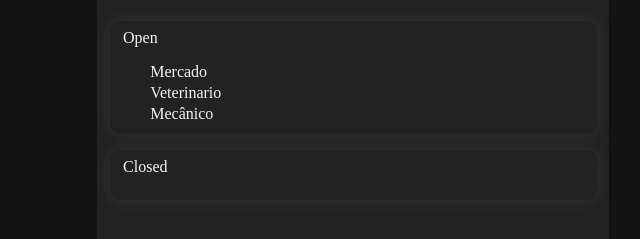
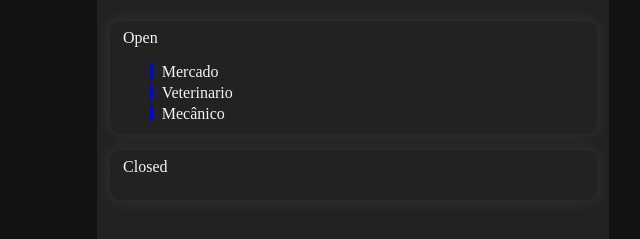
Before and after one commit to eduardorezzadori/simple-todo, a plain HTML site: page index.html in a window 1280 px wide. Shown: the part 299-538 px from the top of the page, 515-1155 px from the left. Drawn offline with Linux system fonts and the light colour scheme; a web font is replaced by a local one.

Commit message:
finalização da primeira versão do comportamento e algumas mudanças no estilo

```diff
--- a/main.js
+++ b/main.js
@@ -4,19 +4,19 @@ class UI {
         {
             id: 0,
             name: "Mercado",
-            color: "Azul",
+            color: "blue",
             isOpen: true
         },
         {
             id: 1,
             name: "Veterinario",
-            color: "Azul",
+            color: "blue",
             isOpen: true
         },
         {
             id: 2,
             name: "Mecânico",
-            color: "Azul",
+            color: "blue",
             isOpen: true
         },
     ];
@@ -46,19 +46,22 @@ class UI {
         }, 300);
     }
 
-    static appendTask(name, color) {
+    static appendTask(name, color, id) {
         const box = document.getElementById("opened-list");
 
         const newTask = document.createElement("li");
-
+        const colorTask = document.createElement("div");
         const newContent = document.createTextNode(`${name}`);
 
+        newTask.appendChild(colorTask);
         newTask.appendChild(newContent);
 
+        colorTask.classList.add("color-task")
+        colorTask.classList.add(`${color}`);
+
         newTask.classList.add("task-opened");
-        newTask.classList.add(`${color}`);
 
-        newTask.id = `new-task-${this.openedTaskCount}`
+        newTask.id = `new-task-${id}`
 
         newTask.addEventListener("click", this.closeTask);
 
@@ -76,7 +79,7 @@ class UI {
             isOpen: true
         })
 
-        this.appendTask(name, color);
+        this.appendTask(name, color, this.openedTaskCount);
     }
 
     static closeTask(event) {
@@ -89,30 +92,13 @@ class UI {
         task.classList.add("task-closed")
 
         box.appendChild(task);
-
-        task.remove()
-
     }
 
     static renderTasks() {
         const box = document.getElementById("opened-list");
 
         for (const task of UI.tasks) {
-            const newTask = document.createElement("li");
-
-            const newContent = document.createTextNode(`${task.name}`);
-
-            newTask.appendChild(newContent);
-
-            newTask.classList.add("task-opened");
-            newTask.classList.add(`${task.color}`);
-
-            newTask.id = `new-task-${task.id}`
-
-            newTask.addEventListener("click", this.closeTask);
-
-            box.appendChild(newTask);
-
+            this.appendTask(task.name, task.color, task.id)
             this.openedTaskCount++;
         }
     }
--- a/stylesheet.css
+++ b/stylesheet.css
@@ -75,6 +75,28 @@ body {
     border-radius: 25px;
 }
 
+.color-task {
+    height: 2vh;
+    width: 0.2vw;
+
+    border-radius: 2px;
+
+    margin-right: 0.7vw;
+}
+
+.blue {
+    background-color: blue;
+}
+.yellow {
+    background-color: yellow;
+}
+.green {
+    background-color: green;
+}
+.red {
+    background-color: red;
+}
+
 /* add tasks */
 .add-task {
     margin: 3vh auto;
@@ -115,13 +137,18 @@ body {
     box-shadow: 0 0 15px rgba(var(--card-shadow-rgb), var(--card-shadow-rgb), var(--card-shadow-rgb), var(--card-shadow-a));
 }
 
-ul.opened-list, ul.closed-list {
+ul.opened-list,
+ul.closed-list {
     list-style-type: none;
     padding-bottom: 1vh;
 }
 
-li.task-opened, li.task-closed {
+li.task-opened,
+li.task-closed {
     margin: 3px auto;
+
+    display: flex;
+    flex-direction: row;
 }
 
 p.title-list {
```
